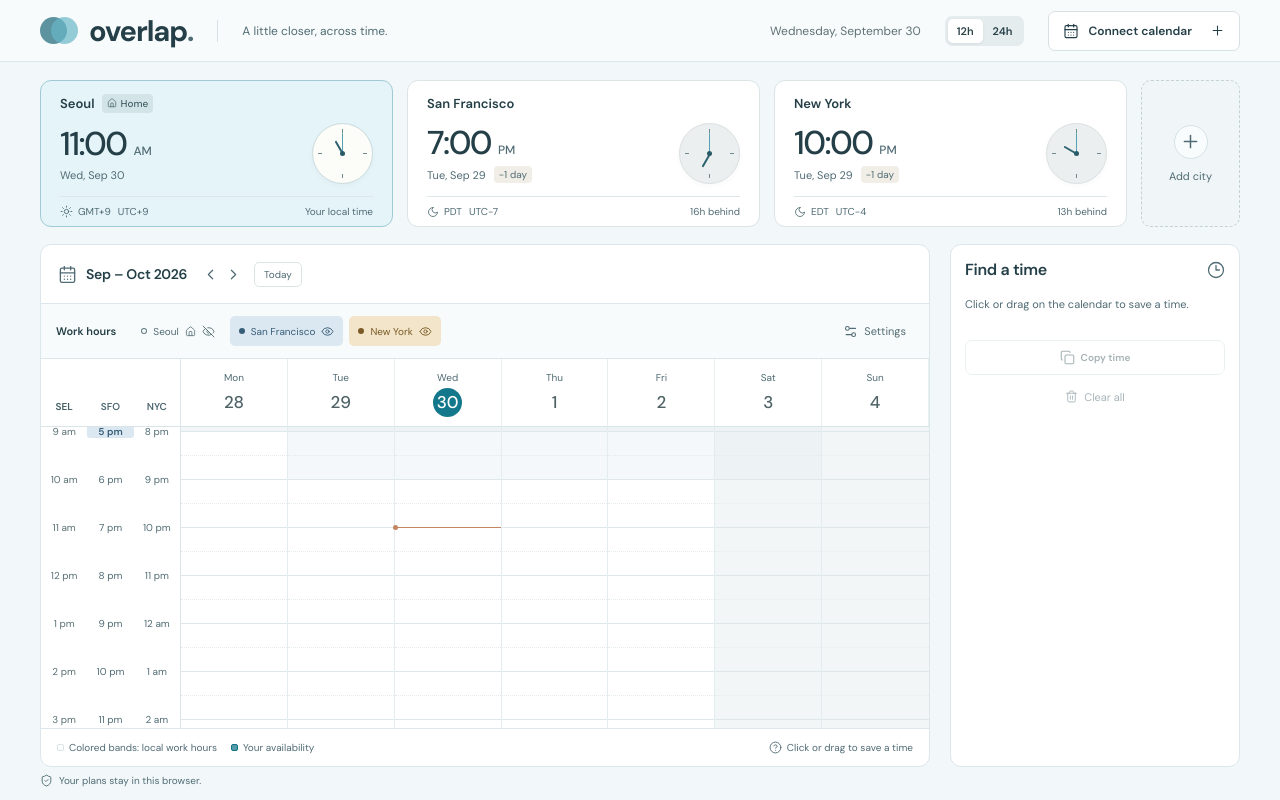
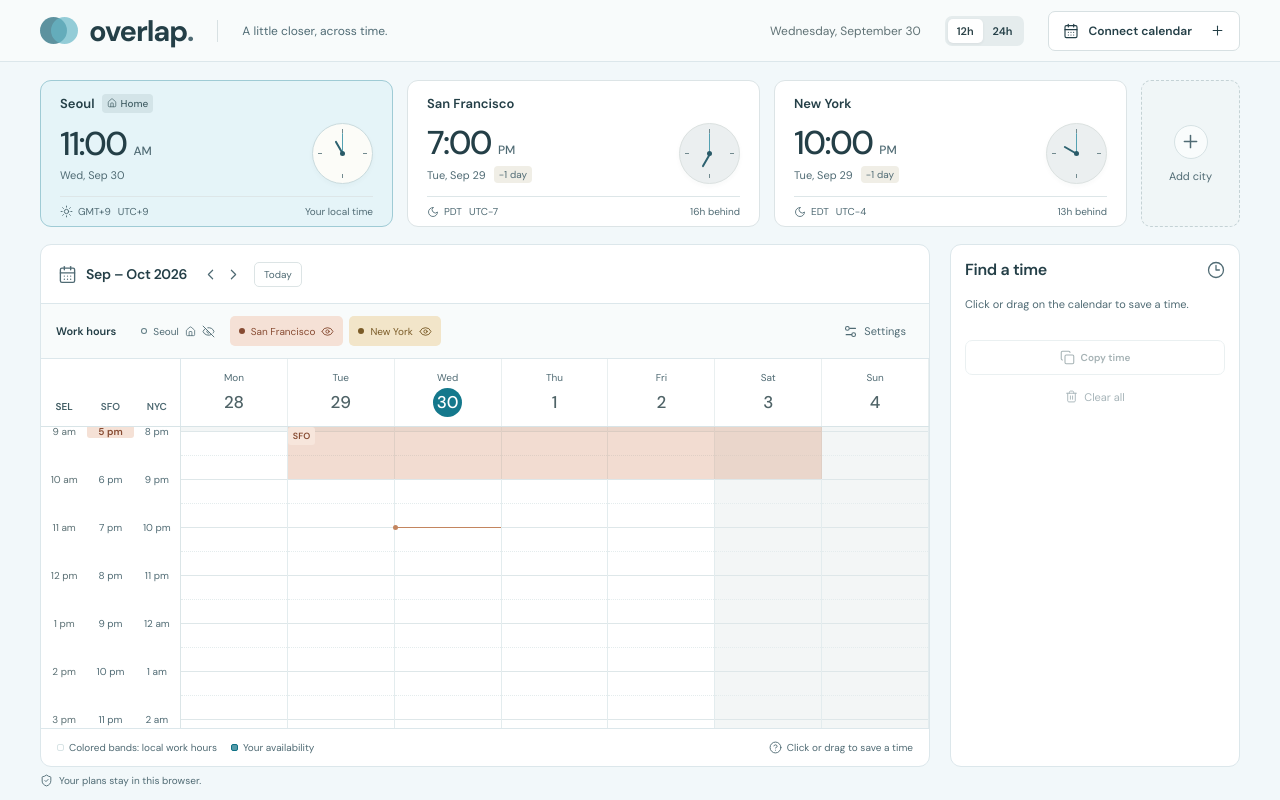
Before and after one commit to sue-kim/overlaps, a React (Vite) app: page / in a window 1280 px wide. Built offline with nearby package versions, Linux system fonts and the light colour scheme.

Commit message:
Add city color settings and fix sticky work-hour labels

```diff
--- a/src/App.tsx
+++ b/src/App.tsx
@@ -4,7 +4,7 @@ import { ArrowDownToLine, ArrowRight, CalendarDays, Check, Clock3, Copy, House,
 import { cities, defaultCities, timeLabel, utcLabel, relativeOffset, dayDifference, availabilityText, slotsToICS, mergeSlots, isSlotCovered, type Slot } from './time';
 import { calendarName, expandCalendar, validateICS, type CalendarSource, type CalendarEvent } from './calendar';
 import CalendarGrid from './CalendarGrid';
-import { defaultWorkHours, normalizeWorkHours, type WorkHoursPreferences } from './workHours';
+import { defaultWorkHours, getWorkColor, normalizeWorkHours, type WorkHoursPreferences } from './workHours';
 function initial<T>(key:string,fallback:T):T {try{const value=localStorage.getItem(key);return value?JSON.parse(value):fallback;}catch{return fallback;}}
 function AnalogClock({time,night}:{time:DateTime;night:boolean}) {return <div className={`analog-clock ${night?'night':''}`} aria-hidden="true"><i className="clock-tick top"/><i className="clock-tick right"/><i className="clock-tick bottom"/><i className="clock-tick left"/><i className="clock-hand hour" style={{transform:`rotate(${(time.hour%12)*30+time.minute/2}deg)`}}/><i className="clock-hand minute" style={{transform:`rotate(${time.minute*6}deg)`}}/><i className="clock-center"/></div>;}
 function Modal({title,onClose,children,className=''}:{title:string;onClose:()=>void;children:React.ReactNode;className?:string}) {
@@ -30,10 +30,16 @@ export default function App() {
   const [h24,setH24]=useState<boolean>(()=>initial<boolean>('overlap-24h',false)===true);
   const [workPreferences,setWorkPreferences]=useState<WorkHoursPreferences>(()=>{
     const saved=initial<unknown>('overlap-work-preferences',null);
-    if(saved!==null)return normalizeWorkHours(saved);
+    if(saved!==null){
+      const restored=normalizeWorkHours(saved);
+      return {...restored,...Object.fromEntries(places.map((city,index)=>{
+        const preference=restored[city.id]||defaultWorkHours(index!==0);
+        return [city.id,{...preference,color:getWorkColor(preference.color,index).id}];
+      }))};
+    }
     const enabled=initial<boolean>('overlap-work-hours',true)!==false;
     const hidden=initial<unknown>('overlap-hidden-work-cities',[]);
-    return Object.fromEntries(places.map((city,index)=>[city.id,defaultWorkHours(enabled&&index!==0&&!(Array.isArray(hidden)&&hidden.includes(city.id)))]));
+    return Object.fromEntries(places.map((city,index)=>[city.id,{...defaultWorkHours(enabled&&index!==0&&!(Array.isArray(hidden)&&hidden.includes(city.id))),color:getWorkColor(undefined,index).id}]));
   });
   const workHours=Object.fromEntries(places.map((city,index)=>[city.id,workPreferences[city.id]||defaultWorkHours(index!==0)]));
   const [storedSlots,setSlots]=useState<Slot[]>(()=>{const value=initial<Slot[]>('overlap-slots',[]);return Array.isArray(value)?value.filter(s=>DateTime.fromISO(s.start).isValid&&s.duration>0&&typeof s.id==='string'):[];});
@@ -77,7 +83,7 @@ export default function App() {
   const currentSlot:Slot={id:crypto.randomUUID(),start:selected.toUTC().toISO()!,duration,title:'Interview availability'};
   const savedSelection=slots.find(slot=>isSlotCovered([slot],currentSlot));
   const selectionSaved=!!savedSelection;
-  function saveRange(dt:DateTime,minutes:number){minutes=Math.max(30,minutes);const slot:Slot={id:crypto.randomUUID(),start:dt.toUTC().toISO()!,duration:minutes,title:'Interview availability'};const merged=mergeSlots([...slots,slot]);const saved=merged.find(item=>isSlotCovered([item],slot))!;setSlots(old=>mergeSlots([...old,slot]));viewSlot(saved);setToast('Availability saved. Adjoining times are combined.');}
+  function saveRange(dt:DateTime,minutes:number){minutes=Math.max(30,minutes);const slot:Slot={id:crypto.randomUUID(),start:dt.toUTC().toISO()!,duration:minutes,title:'Interview availability'};const merged=mergeSlots([...slots,slot]);const saved=merged.find(item=>isSlotCovered([item],slot))!;const combined=merged.length<=slots.length&&!isSlotCovered(slots,slot);setSlots(old=>mergeSlots([...old,slot]));viewSlot(saved);setToast(combined?'Availability saved. Adjoining times are combined.':'Availability saved.');}
   function removeSlot(id:string){setSlots(old=>mergeSlots(old).filter(slot=>slot.id!==id));if(hasSelection&&savedSelection?.id===id)clearSelection();setToast('Saved time removed.');}
   function clearTimes(){setClearedTimes({slots,selection:hasSelection?currentSlot:null});setSlots([]);clearSelection();setToast('All times cleared.');}
   function undoClearTimes(){if(!clearedTimes)return;setSlots(old=>mergeSlots([...old,...clearedTimes.slots]));if(clearedTimes.selection)showTime(DateTime.fromISO(clearedTimes.selection.start),clearedTimes.selection.duration);setClearedTimes(null);setToast('Times restored.');}
@@ -126,7 +132,7 @@ export default function App() {
       <footer><span><ShieldCheck size={13}/>Your plans stay in this browser.</span></footer>
     </main>
     {toast&&<div className="toast" role="status"><Check size={17}/><span>{toast}</span>{toast==='All times cleared.'&&clearedTimes&&<button className="toast-undo" onClick={undoClearTimes}>Undo</button>}</div>}
-    {modal==='city'&&<Modal title="Add a city" onClose={()=>setModal(null)}><p className="modal-description">Bring another corner of the world into view.</p><label className="search-input"><Search size={18}/><input autoFocus placeholder="Search cities or time zones" value={search} onChange={e=>setSearch(e.target.value)}/></label><div className="city-search-results">{matches.length?matches.map(city=><button key={city.id} onClick={()=>{setCityIds([...cityIds,city.id]);setModal(null);setToast(`${city.name} added to your world.`);}}><span className="search-city-code">{city.code}</span><span><strong>{city.name}</strong><small>{city.country}</small></span><span className="search-city-time">{timeLabel(clockTime.setZone(city.zone),h24)}<Plus size={16}/></span></button>):<p className="empty-search">No matching cities. Try a nearby city or a time zone like “Pacific”.</p>}</div></Modal>}
+    {modal==='city'&&<Modal title="Add a city" onClose={()=>setModal(null)}><p className="modal-description">Bring another corner of the world into view.</p><label className="search-input"><Search size={18}/><input autoFocus placeholder="Search cities or time zones" value={search} onChange={e=>setSearch(e.target.value)}/></label><div className="city-search-results">{matches.length?matches.map(city=><button key={city.id} onClick={()=>{setCityIds([...cityIds,city.id]);setWorkPreferences(old=>old[city.id]?old:{...old,[city.id]:{...defaultWorkHours(),color:getWorkColor(undefined,cityIds.length).id}});setModal(null);setToast(`${city.name} added to your world.`);}}><span className="search-city-code">{city.code}</span><span><strong>{city.name}</strong><small>{city.country}</small></span><span className="search-city-time">{timeLabel(clockTime.setZone(city.zone),h24)}<Plus size={16}/></span></button>):<p className="empty-search">No matching cities. Try a nearby city or a time zone like “Pacific”.</p>}</div></Modal>}
     {modal==='calendar'&&<Modal title="Your calendars" onClose={()=>setModal(null)} className="calendar-modal"><p className="modal-description">Your events, in whichever time zone you need.</p>
       {sources.length>0&&<div className="connected-calendars">{sources.map(source=><div className="connected-calendar" key={source.id}><span className="connected-icon"><CalendarDays size={18}/></span><div><strong>{source.name}</strong><small>{source.url?`${source.provider==='google'?'Google Calendar':'iCloud'} · Read-only`:'Imported file'} · {DateTime.fromISO(source.syncedAt).toFormat('LLL d, h:mm a')}</small></div>{source.url&&<button className="icon-button" disabled={loading} aria-label={`Refresh ${source.name}`} onClick={()=>connectCalendar(source.url,source)}><RefreshCw size={15}/></button>}<button className="icon-button" aria-label={`Remove ${source.name}`} onClick={()=>setSources(sources.filter(s=>s.id!==source.id))}><Trash2 size={15}/></button></div>)}</div>}
       <div className="modal-tabs"><button className={calendarTab==='file'?'active':''} onClick={()=>{setCalendarTab('file');setCalendarError('');setUrl('');}}><Upload size={15}/>Import a file</button><button className={calendarTab==='icloud'?'active':''} onClick={()=>{setCalendarTab('icloud');setCalendarError('');setUrl('');}}><Link size={15}/>iCloud link</button><button className={calendarTab==='google'?'active':''} onClick={()=>{setCalendarTab('google');setCalendarError('');setUrl('');}}><CalendarDays size={15}/>Google Calendar</button></div>
--- a/src/CalendarGrid.tsx
+++ b/src/CalendarGrid.tsx
@@ -1,11 +1,10 @@
-import { useEffect, useLayoutEffect, useRef, useState, type PointerEvent as ReactPointerEvent } from 'react';
+import { Fragment, useEffect, useLayoutEffect, useRef, useState, type PointerEvent as ReactPointerEvent } from 'react';
 import { DateTime } from 'luxon';
 import { CalendarDays, ChevronLeft, ChevronRight, CircleHelp, Eye, EyeOff, House, X } from 'lucide-react';
 import { timeLabel, wallTime, type City, type Slot } from './time';
 import type { CalendarEvent } from './calendar';
-import { workHoursInDay, isWorkHour, type WorkHoursPreferences } from './workHours';
+import { workBandsInWeek, isWorkHour, getWorkColor, type WorkHoursPreferences } from './workHours';
 import WorkHoursSettings from './WorkHoursSettings';
-const workColors=[['#d6edf2','#2c6572'],['#dce8f1','#365d78'],['#f2e5c9','#7a5b27'],['#e9def0','#6b4a7c'],['#dcece5','#386752'],['#f1e0db','#825345']];
 const HOUR=48;
 interface DragSelection {
   pointerId:number; element:HTMLButtonElement; column:HTMLElement; day:DateTime;
@@ -95,8 +94,9 @@ export default function CalendarGrid({activeSlotId,onViewSlot,selectionActive,on
   const homeCity=cities[0];
   const homeId=homeCity?.id;
   const workCities=cities.filter(city=>workHours[city.id].visible);
-  const cityStyle=(id:string)=>{const color=workColors[cities.findIndex(c=>c.id===id)%workColors.length];return {'--work-bg':color[0],'--work-ink':color[1]} as React.CSSProperties;};
+  const cityStyle=(id:string)=>{const color=getWorkColor(workHours[id].color,cities.findIndex(c=>c.id===id));return {'--work-bg':color.background,'--work-ink':color.ink,'--work-band-bg':color.band} as React.CSSProperties;};
   const days=Array.from({length:7},(_,i)=>week.plus({days:i}));
+  const workBands=workCities.flatMap(city=>workBandsInWeek(week,city.zone,workHours[city.id]).map(band=>({...band,city})));
   const railCities=[base,...cities.filter(c=>c.id!==base.id)].slice(0,3);
   const local=selected.setZone(base.zone);
   const railDay=local>=week&&local<week.plus({weeks:1})?local.startOf('day'):week;
@@ -170,11 +170,6 @@ export default function CalendarGrid({activeSlotId,onViewSlot,selectionActive,on
                 onClick={e=>{if(suppressClick.current&&e.detail!==0){suppressClick.current=false;return;}if(dt&&!confirmed)onSaveRange(dt,30);}}
                 aria-label={`${day.toFormat('cccc, LLLL d')}, ${hour}:${String(minute).padStart(2,'0')} in ${base.name}. ${confirmed?'Already saved.':'Use arrow keys to move. Press Enter or Space to save.'}`} />;
             })}
-            {workCities.map(city=>workHoursInDay(day,city.zone,workHours[city.id]).map((period,i)=>{
-              const position=block(period.start.toISO()!,period.end.toISO()!,day);
-              if(position){const end=period.end.setZone(base.zone);position.height=(end>=day.plus({days:1})?1440:end.hour*60+end.minute)/60*HOUR-position.top;}
-              return position&&<div key={`${city.id}-${i}`} className="work-hours-band" data-work-city={city.id} style={{...position,...cityStyle(city.id),left:0,right:0}} aria-hidden="true"/>;
-            }))}
             {(()=>{
               const entries=[...events.filter(e=>!e.allDay).map(event=>({id:event.id,event,slot:null as Slot|null,style:block(event.start,event.end,day)})),...slots.map(slot=>({id:slot.id,event:null as CalendarEvent|null,slot,style:block(slot.start,DateTime.fromISO(slot.start).plus({minutes:slot.duration}).toISO()!,day)}))].filter(item=>item.style!==null);
               return entries.map(({id,event,slot,style})=>{
@@ -202,6 +197,15 @@ export default function CalendarGrid({activeSlotId,onViewSlot,selectionActive,on
             })()}
             {day.hasSame(now.setZone(base.zone),'day')&&<div className="now-line" style={{top:(now.setZone(base.zone).hour+now.minute/60)*HOUR}}><i/></div>}
           </div>)}
+          <div className="work-hours-overlay" aria-hidden="true">{workBands.map((band,i)=>{
+            const city=band.city;
+            const labelColumn=[...new Set(workBands.filter(other=>other.firstDay===band.firstDay).map(other=>other.city.id))].indexOf(city.id);
+            const position={top:band.startMinute/60*HOUR,height:(band.endMinute-band.startMinute)/60*HOUR,left:`${band.firstDay/7*100}%`,width:`${(band.lastDay-band.firstDay+1)/7*100}%`,...cityStyle(city.id)};
+            return <Fragment key={`${city.id}-${i}`}>
+              <div className="work-hours-band" data-work-city={city.id} style={position}/>
+              <div className="work-hours-label-track" style={{...position,paddingLeft:labelColumn*44}}><span className="work-hours-band-label" data-label-city={city.id} style={{left:4+labelColumn*44}}>{city.code}{city.id===homeId&&<House size={10}/>}</span></div>
+            </Fragment>;
+          })}</div>
         </div>
       </div>
     </div>
--- a/src/workHours.ts
+++ b/src/workHours.ts
@@ -1,7 +1,17 @@
 import { DateTime } from 'luxon';
 
 export interface WorkSchedule { start:string; end:string; days:number[] }
-export interface CityWorkHours extends WorkSchedule { visible:boolean }
+export const workColors=[
+  {id:'mint',name:'Mint',background:'#dcece5',ink:'#386752',band:'#78a38b'},
+  {id:'coral',name:'Coral',background:'#f5e1d6',ink:'#874b32',band:'#d48a69'},
+  {id:'amber',name:'Amber',background:'#f2e5c9',ink:'#7a5b27',band:'#d6b575'},
+  {id:'rose',name:'Rose',background:'#f3dde0',ink:'#874856',band:'#cc8390'},
+  {id:'olive',name:'Olive',background:'#e8ead7',ink:'#5f6836',band:'#a0a960'},
+  {id:'clay',name:'Clay',background:'#ede2d8',ink:'#76513a',band:'#b48d6b'}
+] as const;
+export type WorkColorId=typeof workColors[number]['id'];
+export const getWorkColor=(color:WorkColorId|undefined,index:number)=>workColors.find(item=>item.id===color)||workColors[Math.max(0,index)%workColors.length];
+export interface CityWorkHours extends WorkSchedule { visible:boolean; color?:WorkColorId }
 export type WorkHoursPreferences=Record<string,CityWorkHours>;
 export const defaultWorkHours=(visible=true):CityWorkHours=>({start:'09:00',end:'18:00',days:[1,2,3,4,5],visible});
 const validTime=(value:unknown):value is string=>typeof value==='string'&&/^([01]\d|2[0-3]):[0-5]\d$/.test(value);
@@ -15,7 +25,7 @@ export function normalizeWorkHours(value:unknown):WorkHoursPreferences {
     if(!entry||typeof entry!=='object')continue;
     const item=entry as Partial<CityWorkHours>;
     if(!validTime(item.start)||!validTime(item.end)||item.start===item.end||!Array.isArray(item.days)||typeof item.visible!=='boolean')continue;
-    result[id]={start:item.start,end:item.end,days:[...new Set(item.days.filter(day=>Number.isInteger(day)&&day>=1&&day<=7))].sort(),visible:item.visible};
+    result[id]={start:item.start,end:item.end,days:[...new Set(item.days.filter(day=>Number.isInteger(day)&&day>=1&&day<=7))].sort(),visible:item.visible,...(workColors.some(color=>color.id===item.color)?{color:item.color}:{})};
   }
   return result;
 }
@@ -41,6 +51,24 @@ export function workHoursInDay(day:DateTime, zone:string, schedule:WorkSchedule=
   return periods;
 }
 
+/** Join matching day segments so each continuous work-hour band has one label. */
+export function workBandsInWeek(week:DateTime,zone:string,schedule:WorkSchedule=defaultWorkHours()) {
+  const bands:{firstDay:number;lastDay:number;startMinute:number;endMinute:number}[]=[];
+  for(let index=0;index<7;index++) {
+    const day=week.plus({days:index}).startOf('day');
+    for(const period of workHoursInDay(day,zone,schedule)) {
+      const start=period.start.setZone(day.zone),end=period.end.setZone(day.zone);
+      const startMinute=start.hour*60+start.minute;
+      const endMinute=end>=day.plus({days:1})?1440:end.hour*60+end.minute;
+      if(endMinute<=startMinute)continue;
+      const adjoining=bands.find(band=>band.lastDay===index-1&&band.startMinute===startMinute&&band.endMinute===endMinute);
+      if(adjoining)adjoining.lastDay=index;
+      else bands.push({firstDay:index,lastDay:index,startMinute,endMinute});
+    }
+  }
+  return bands;
+}
+
 export function isWorkHour(instant:DateTime,zone:string,schedule:WorkSchedule=defaultWorkHours()) {
   if(!validWorkSchedule(schedule))return false;
   const local=instant.setZone(zone);
```
Also changed, not shown: src/WorkHoursSettings.tsx (+12 -7 lines), src/styles.css, 2 other files (tests, documents, lock files or other folders).
